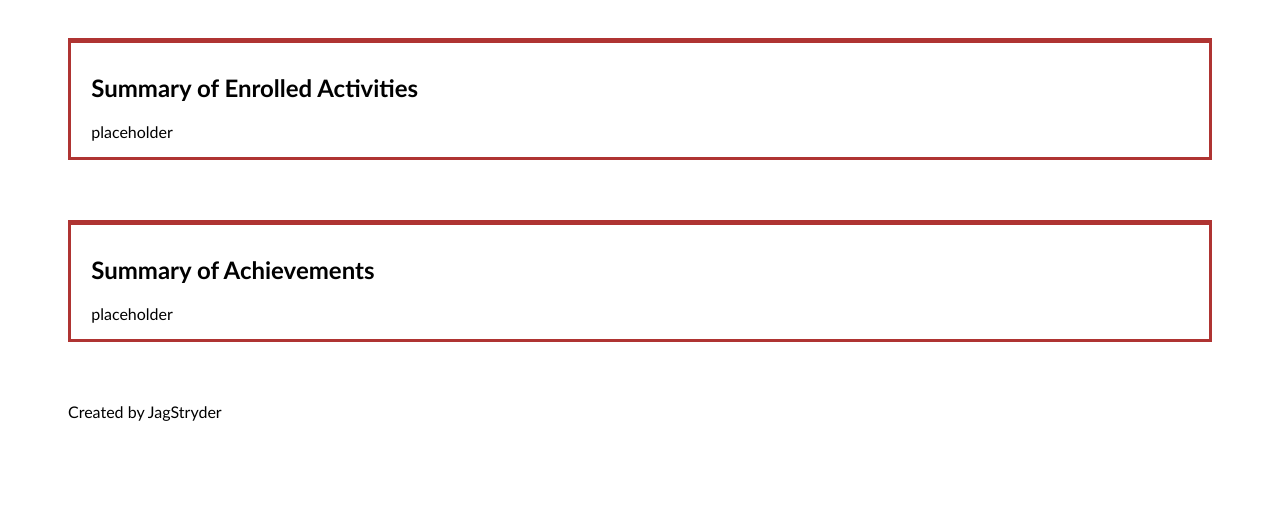
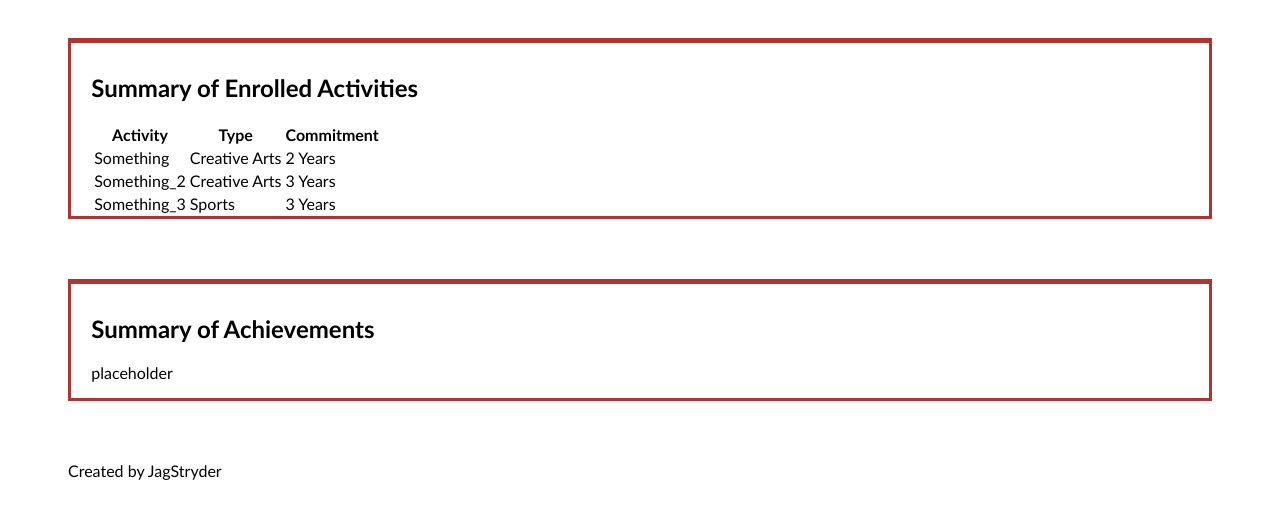
Before and after one commit to jagstryder/ARS, a plain HTML site: page index.html in a window 1280 px wide. Shown: the part 82-600 px from the top of the page. Drawn offline with Linux system fonts and the light colour scheme.

Commit message:
Index table

```diff
--- a/index.html
+++ b/index.html
@@ -30,7 +30,29 @@
         <div class="idx_summarytext">
           <h2>Summary of Enrolled Activities</h2>
 
-          <p>placeholder</p>
+          <table class="eca_summarytable">
+              <tr>
+                <th>Activity</th>
+                <th>Type</th>
+                <th>Commitment</th>
+                <th></th>
+              </tr>
+              <tr>
+                <td>Something</td>
+                <td>Creative Arts</td>
+                <td>2 Years</td>
+              </tr>
+              <tr>
+                <td>Something_2</td>
+                <td>Creative Arts</td>
+                <td>3 Years</td>
+              </tr>
+              <tr>
+                <td>Something_3</td>
+                <td>Sports</td>
+                <td>3 Years</td>
+              </tr>
+            </table>
 
         </div>
 
```
